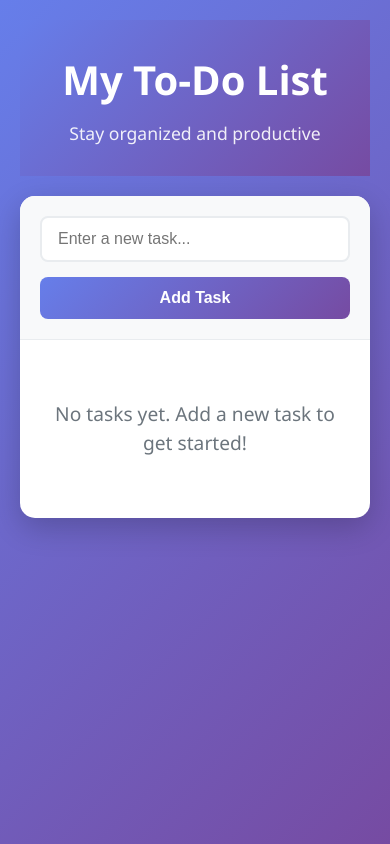
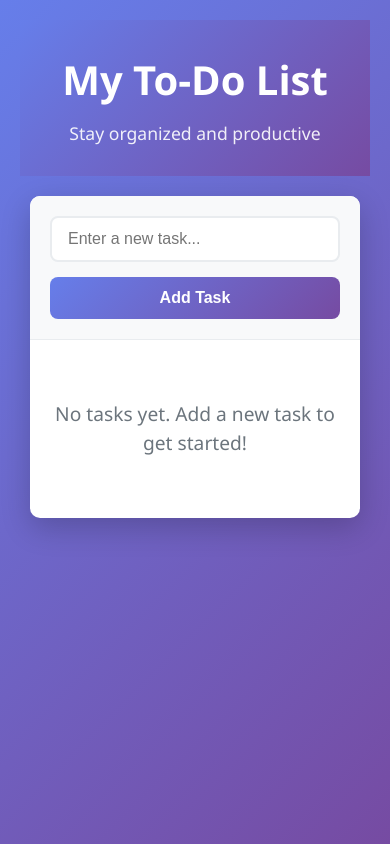
Before and after one commit to raghuwanshiayush2004/To-Do-List-Application, a React (Vite) app in the folder To-Do List application/: page / in a window 390 px wide. Built offline with nearby package versions, Linux system fonts and the light colour scheme.

Commit message:
Responsive Design

```diff
--- a/To-Do List application/src/App.css
+++ b/To-Do List application/src/App.css
@@ -234,7 +234,12 @@ body {
   color: #495057;
 }
 
-
+/* Responsive Design */
+@media (max-width: 768px) {
+  .container {
+    margin: 10px;
+    border-radius: 10px;
+  }
 
   .input-section {
     flex-direction: column;
```
